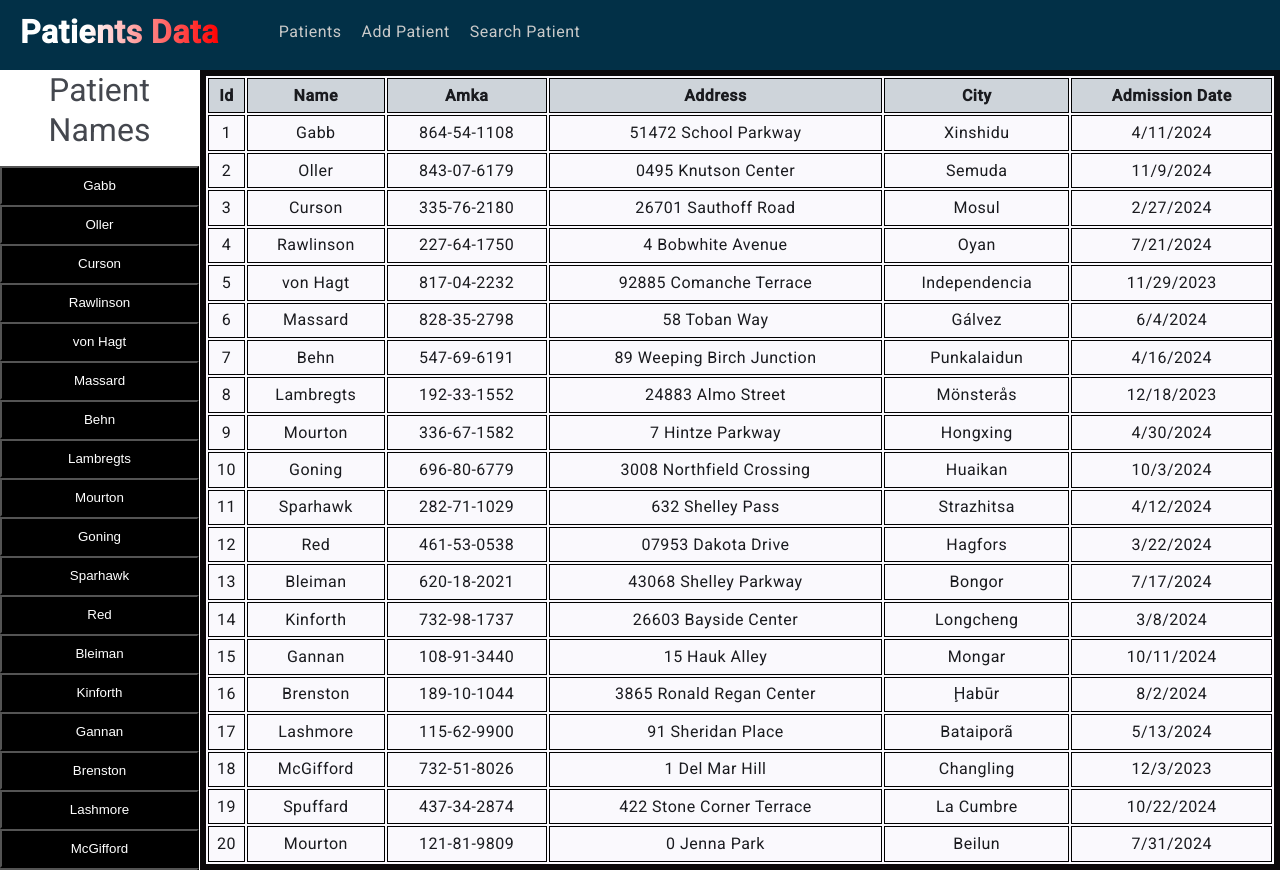
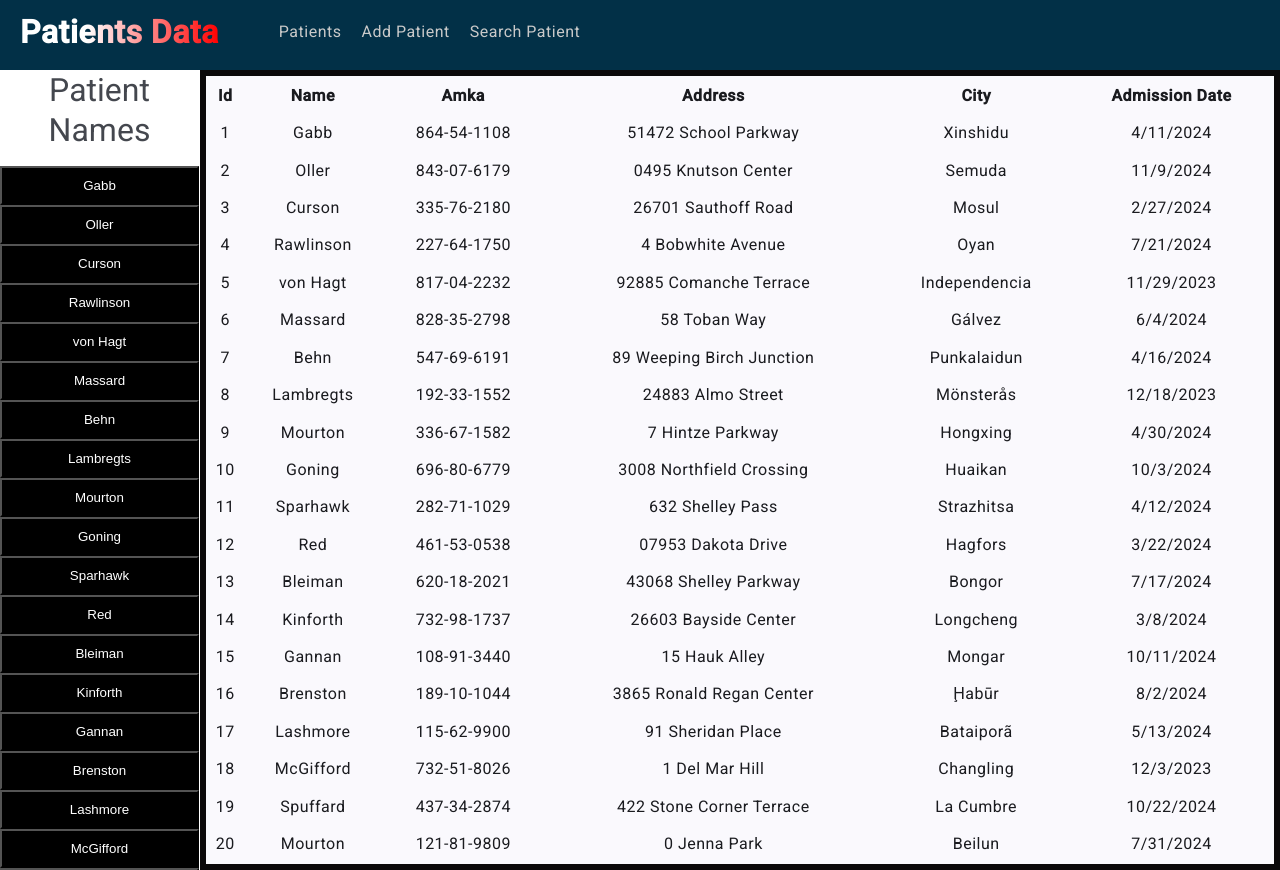
Before and after one commit to webspider02/angular_project_1, an Angular app: page /display-data in a window 1280 px wide. Built offline with nearby package versions, Linux system fonts and the light colour scheme.

Commit message:
search-patient-component fix

```diff
--- a/src/app/display-data/display-data.component.scss
+++ b/src/app/display-data/display-data.component.scss
@@ -1,50 +1,11 @@
-// mat-list {
-//     text-align: center;
-
-//     div[mat-subheader] {
-//       font-size: 32px;
-//       font-weight: bold;
-//       color: white;
-//       background-image: linear-gradient(to right, hsl(0, 0%, 100%), rgb(0, 44, 22) );
-//       -webkit-background-clip: text;
-//       background-clip: text;
-//       -webkit-text-fill-color: transparent;
-//       filter: brightness(1.5);
-//       margin-bottom: 20px;
-//     }
-
-//     div.mat-container {
-//       border: 4px solid #023047;
-//       padding: 20px;
-//       margin: 0 30% 20px;
-//       background-color: #90e0ef;
-//       box-shadow: 0 4px 8px 0 rgba(0, 0, 0, 0.2), 0 6px 20px 0 rgba(0, 0, 0, 0.19);
-
-//       mat-list-item {
-//           p {
-//             font: {
-//               size: 16px;
-//               weight: bold;
-//             }
-//           }
-//          }
-//      }
-//   }
-
 table {
   width: 100%;
   height: 100%;
   border: 6px solid #0b090a;
 
   tr {
-    th {
-      background-color: #ced4da;
-      border: 1px solid #000000;
-    }
-
     td {
       text-align: center;
-      border: 1px solid black;
     }
   }
 }
--- a/src/app/patients-layout/patients-layout.component.html
+++ b/src/app/patients-layout/patients-layout.component.html
@@ -21,6 +21,7 @@
     </mat-drawer>
 
     <mat-drawer-content>
+        <!-- <app-search-patient [selectedPatient]="selectedPatient"></app-search-patient> -->
         <router-outlet></router-outlet>
     </mat-drawer-content>
 </mat-drawer-container>
--- a/src/app/patients-layout/patients-layout.component.ts
+++ b/src/app/patients-layout/patients-layout.component.ts
@@ -9,12 +9,13 @@ import { MatInput } from '@angular/material/input';
 import { RouterOutlet, RouterLink } from '@angular/router';
 import { patientData } from '../data';
 import { Patient } from '../models';
+import { SearchPatientComponent } from '../search-patient/search-patient.component';
 import { AddPatientComponent } from "../add-patient/add-patient.component";
 
 @Component({
   selector: 'app-patients-layout',
   standalone: true,
-  imports: [RouterOutlet, RouterLink, DisplayDataComponent, CommonModule, MatCardModule, MatSidenavModule, MatSelectModule, MatFormField, MatInput, AddPatientComponent],
+  imports: [RouterOutlet, RouterLink, SearchPatientComponent, DisplayDataComponent, CommonModule, MatCardModule, MatSidenavModule, MatSelectModule, MatFormField, MatInput, AddPatientComponent],
   templateUrl: './patients-layout.component.html',
   styleUrl: './patients-layout.component.scss'
 })
--- a/src/app/search-patient/search-patient.component.ts
+++ b/src/app/search-patient/search-patient.component.ts
@@ -19,4 +19,5 @@ export class SearchPatientComponent {
   selectPatient(patient: Patient): void {
     this.selectedPatient = patient;
   }
+
 }
```
Also changed, not shown: src/app/app.routes.ts (+7 -7 lines), src/app/search-patient/search-patient.component.html (+20 -0 lines), src/app/search-patient/search-patient.component.scss (line endings or trailing spaces).
